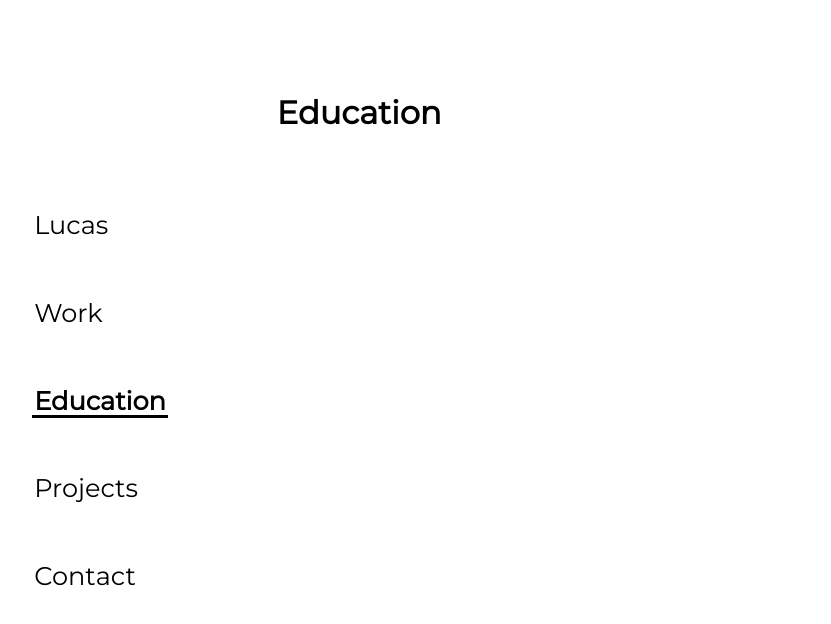
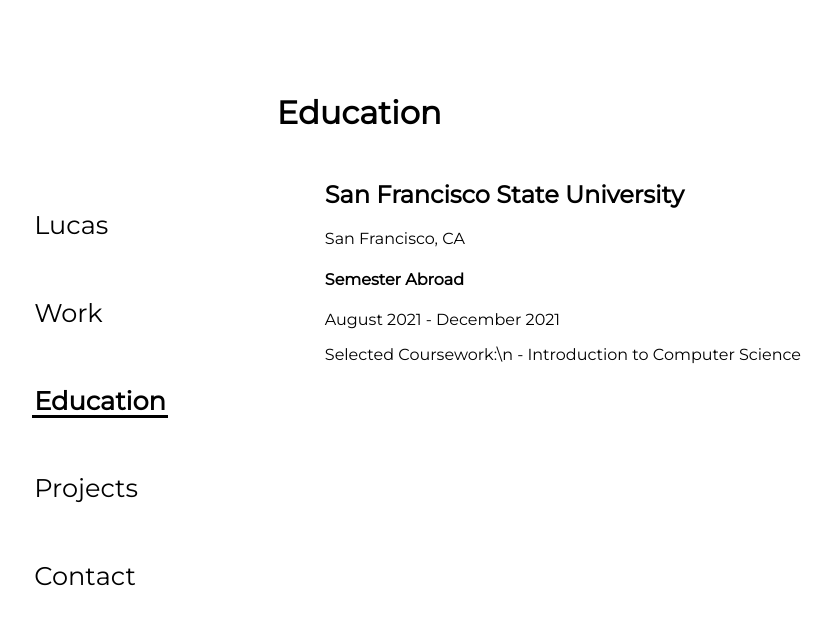
Before and after one commit to lucas-carvajal/website, a SvelteKit app: page /education in a window 1280 px wide. Shown: the top 624 px of the page, without its empty margins (48-879 px from the left). Built offline with nearby package versions, Linux system fonts and the light colour scheme.

Commit message:
add activity card component

```diff
--- /dev/null
+++ b/src/lib/ActivityCard.svelte
@@ -0,0 +1,26 @@
+<script lang="ts">
+    export let institution: string;
+    export let location: string;
+    export let title: string;
+    export let dates: string;
+    export let description: string;
+</script>
+
+<div class="card">
+    <div class="header">
+        <h2 class="institution">{institution}</h2>
+        <p class="location">{location}</p>
+    </div>
+    <h4 class="title">{title}</h4>
+    <p class="dates">{dates}</p>
+    <p class="description">{description}</p>
+</div>
+
+<style>
+    .card {
+        margin: 3em;
+    }
+    .header {
+        display: inline;
+    }
+</style>
--- a/src/routes/education/+page.svelte
+++ b/src/routes/education/+page.svelte
@@ -1 +1,13 @@
+<script lang="ts">
+    import ActivityCard from "../../lib/ActivityCard.svelte";
+</script>
 <h1>Education</h1>
+
+<ActivityCard
+    institution="San Francisco State University"
+    location="San Francisco, CA"
+    title="Semester Abroad"
+    dates="August 2021 - December 2021"
+    description="Selected Coursework:\n
+        - Introduction to Computer Science"
+    />
```
